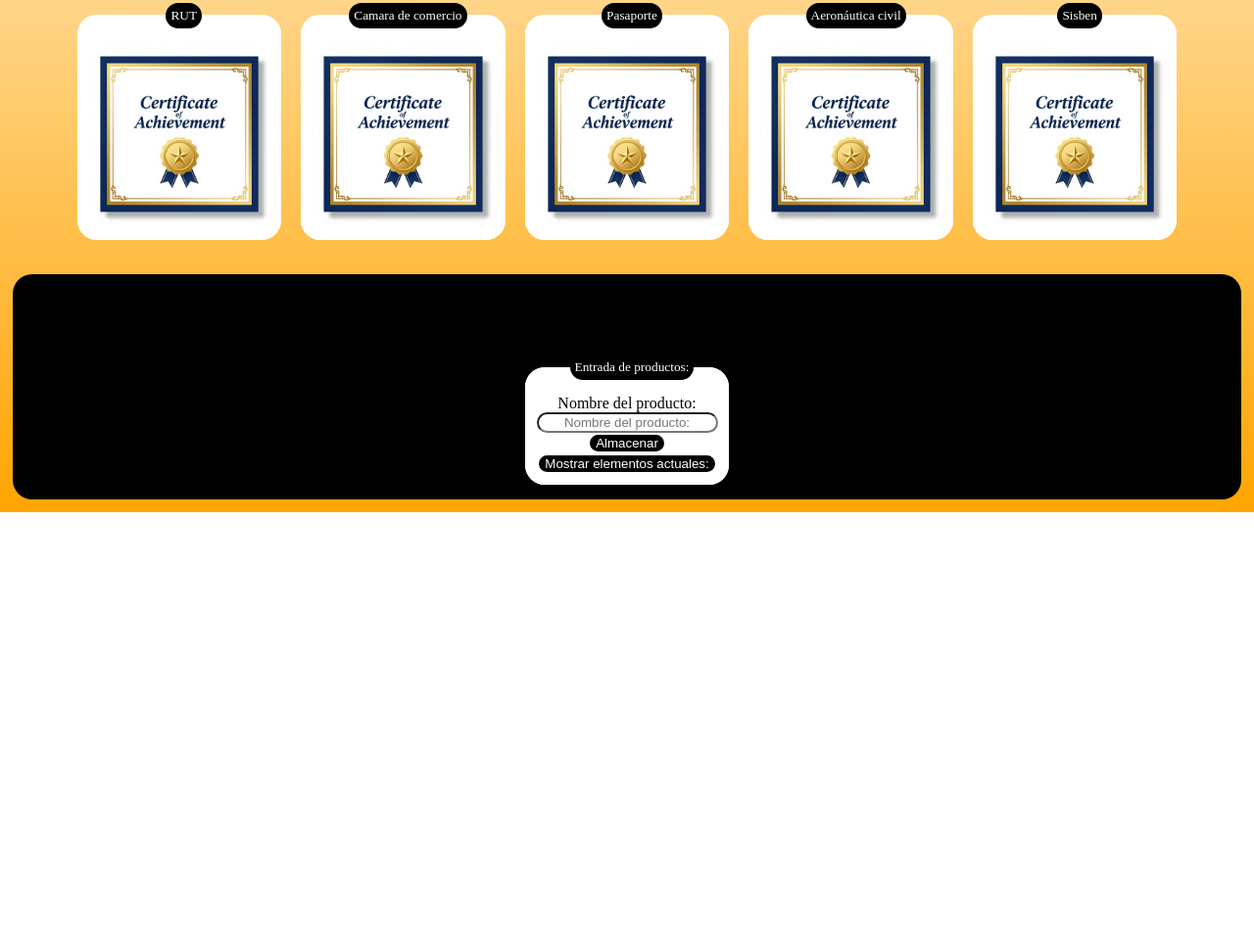
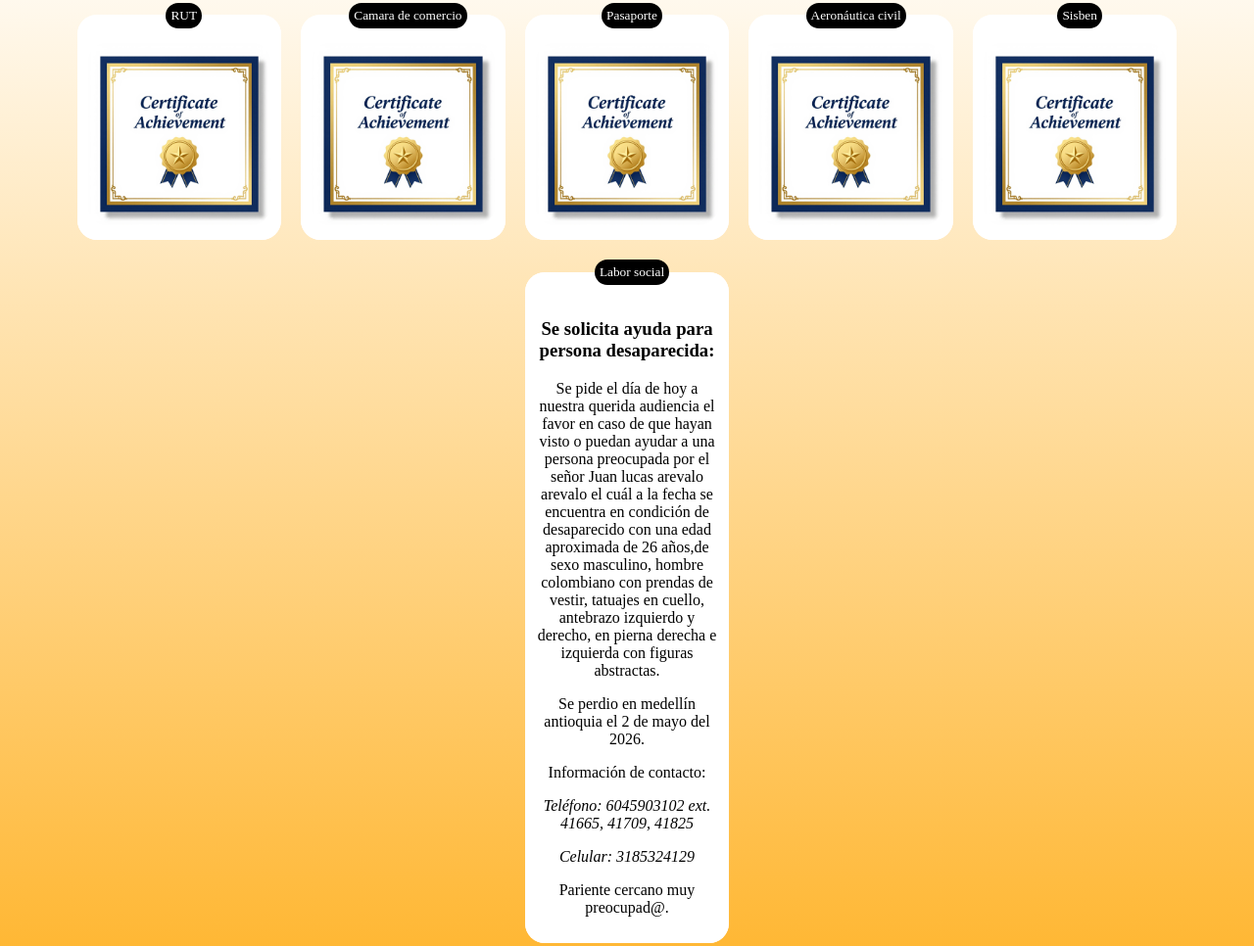
Before and after one commit to Kioskeda/Medicina, a plain HTML site: page index.html in a window 1280 px wide. Shown: the part 1425-2391 px from the top of the page at 98% size. Before the commit the page ends 1948 px from the top, so only its background shows below. Drawn offline with Linux system fonts and the light colour scheme.

Commit message:
Update index.html
Se ingresa información de labor social con el fin de ayudar a localizar a una persona con una situación difícil y ayudar para su recuperación y bienestar.
Se ingresa la información del señor juan lucas Arévalo con el fin de ayudar una persona, pariente cercano en su difícil situación.

```diff
--- a/index.html
+++ b/index.html
@@ -234,7 +234,20 @@
     <article>
         <div class="divprin">
             <div class="divsec">
+                <fieldset>
+                    <legend>Labor social</legend>
+                    <article>
+                        <h3>Se solicita ayuda para persona desaparecida:</h3>
+                        <p>Se pide el d&iacute;a de hoy a nuestra querida audiencia el favor en caso de que hayan visto o puedan ayudar a una persona preocupada por el señor Juan lucas arevalo arevalo el cuál a la fecha se encuentra en condición de desaparecido con una edad aproximada de 26 a&ntilde;os,de sexo masculino, hombre colombiano con prendas de vestir, tatuajes en cuello, antebrazo izquierdo y derecho, en pierna derecha e izquierda con figuras abstractas.</p>
+                        <p>Se perdio en medellín antioquia el 2 de mayo del 2026.</p>
+                        <label>Información de contacto:</label>
+                        <p><em>Teléfono: 6045903102 ext. 41665, 41709, 41825</em></p>
+                        <p><em>Celular: 3185324129</em></p>
+                        <p>Pariente cercano muy preocupad@.</p>
 
+                    </article>
+
+                </fieldset>
             </div>
         </div>
     </article>
```
